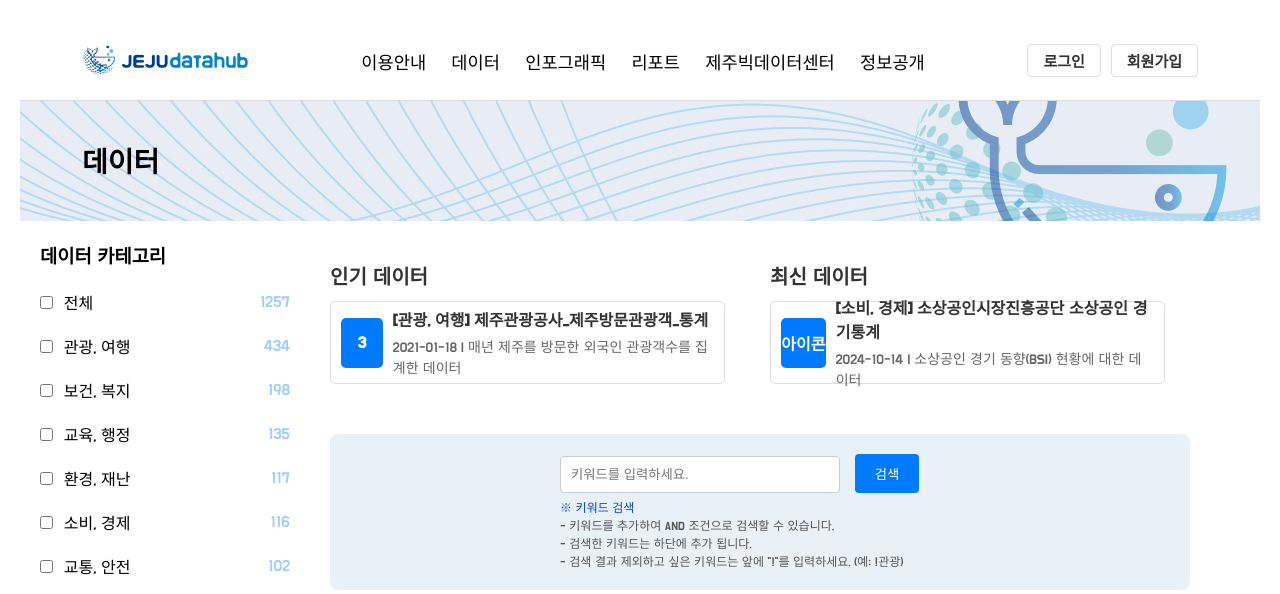
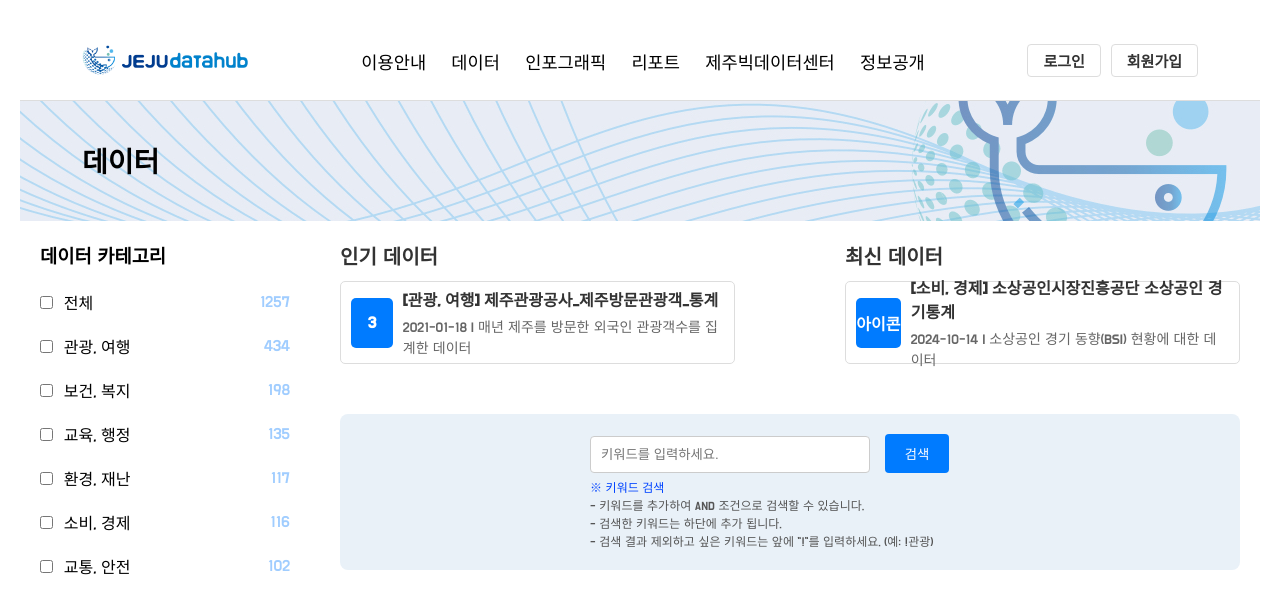
Before and after one commit to oreumi-7-prove-it/oreumi-7-prove-it.github.io, a plain HTML site: page data.html in a window 1280 px wide. Shown: the top 594 px of the page. Drawn offline with Linux system fonts and the light colour scheme.

Commit message:
진짜 찐찐막

```diff
--- a/css/page-style.css
+++ b/css/page-style.css
@@ -66,6 +66,7 @@ hr {
   margin: 0 auto;
   padding-top : 20px;
   padding-bottom : 20px;
+  justify-content: space-between;
 }
 
 .hr {
@@ -104,14 +105,14 @@ label input[type="checkbox"] {
 /* 컨텐츠 */
 .contents {
   flex: 1;
-  padding: 20px;
-  margin-left: 20px;
+  padding: 20px, 0;
+
   max-width: 900px;
 
 }
 
 .section {
-  flex: 1;
+
   margin-bottom: 20px;
 }
 
@@ -120,6 +121,8 @@ label input[type="checkbox"] {
   display: flex;
   gap: 20px;
   margin-bottom: 20px;
+  justify-content: space-between;
+
 }
 
 .section h2 {
@@ -254,6 +257,10 @@ label input[type="checkbox"] {
   white-space : nowrap;
 }
 
+.data-table table {
+  width:100%;
+}
+
 .data-table th,
 .data-table td {
   padding: 12px;
```
Also changed, not shown: data.html (+1 -0 lines).
